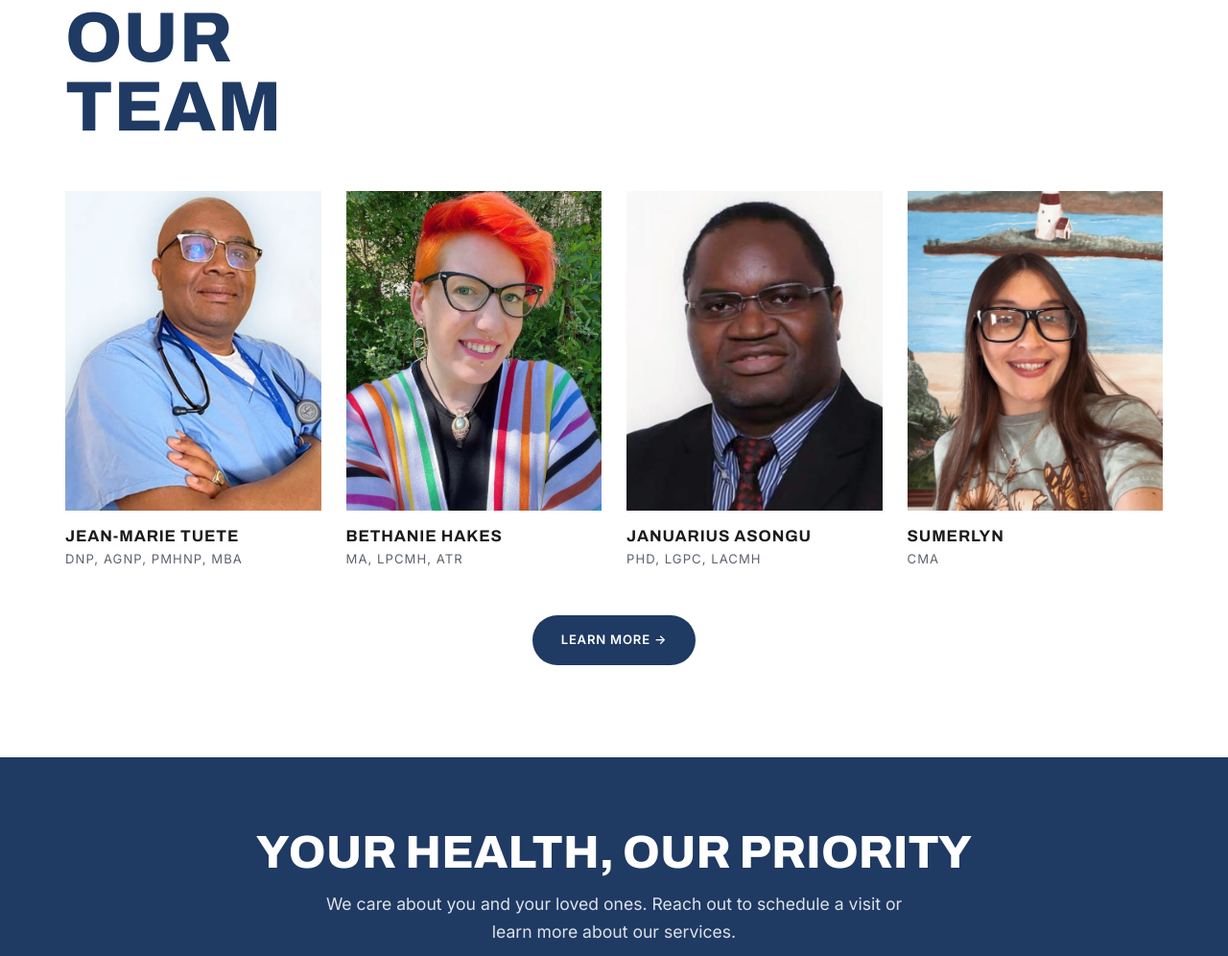
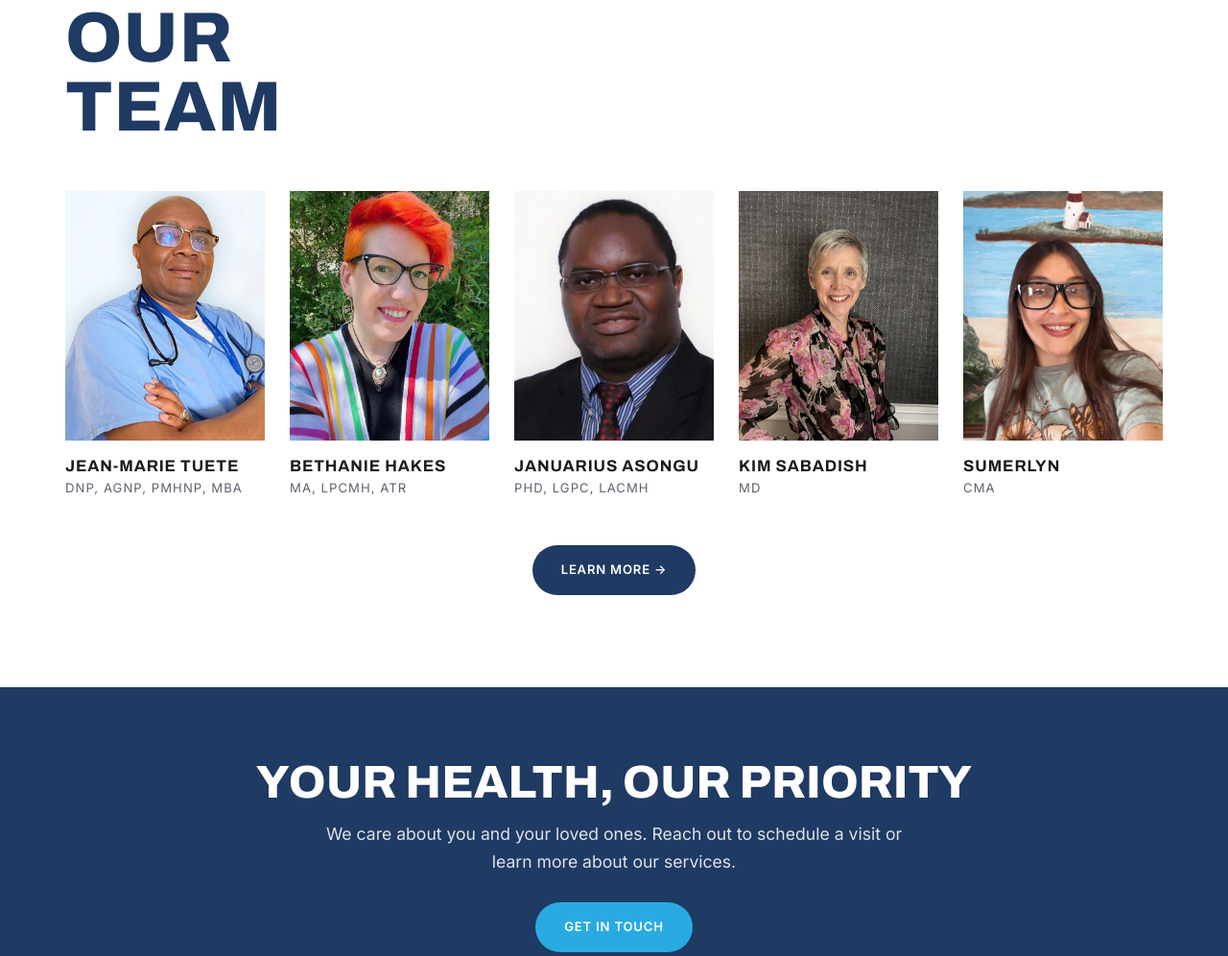
Before and after one commit to bethaniebright/stalbert, a plain HTML site: page index.html in a window 1280 px wide. Shown: the part 2456-3452 px from the top of the page at 96% size. Drawn offline with Linux system fonts and the light colour scheme.

Commit message:
Add provider Kim Sabadish between JJ and Sumerlyn (#5)
Add Dr. Kim Sabadish (MD, Internal Medicine / Geriatrics) to the home
page "Our Team" row and the providers page, positioned after Januarius
Asongu and before Sumerlyn. Widen the team grid to five columns so all
members stay on one row. Her photo was converted from HEIC to JPEG for
web compatibility.


Claude-Session: https://claude.ai/code/session_01SVpr6xe9oBH1uLjWZidg2z

Co-authored-by: Claude <noreply@anthropic.com>

```diff
--- a/index.html
+++ b/index.html
@@ -166,6 +166,11 @@
           <div class="role">PhD, LGPC, LACMH</div>
         </article>
         <article class="team-card">
+          <div class="team-photo"><img src="images/kim-sabadish.jpg" alt="Kim Sabadish" /></div>
+          <h3>Kim Sabadish</h3>
+          <div class="role">MD</div>
+        </article>
+        <article class="team-card">
           <div class="team-photo"><img src="images/sumerlyn.jpg" alt="Sumerlyn" /></div>
           <h3>Sumerlyn</h3>
           <div class="role">CMA</div>
--- a/styles.css
+++ b/styles.css
@@ -301,7 +301,7 @@ h1, h2, h3, h4 {
 /* ---------- Team ---------- */
 .team-grid {
   display: grid;
-  grid-template-columns: repeat(4, 1fr);
+  grid-template-columns: repeat(5, 1fr);
   gap: 26px;
   margin-top: 8px;
 }
```
Also changed, not shown: providers.html (+11 -0 lines), images/kim-sabadish.jpg (added).
